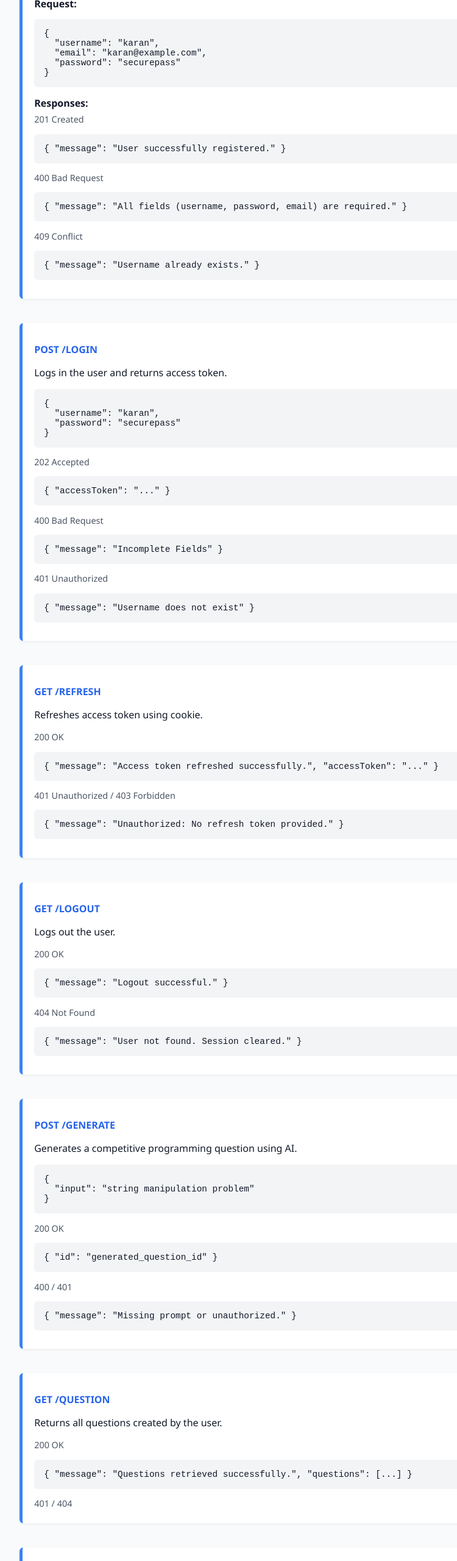
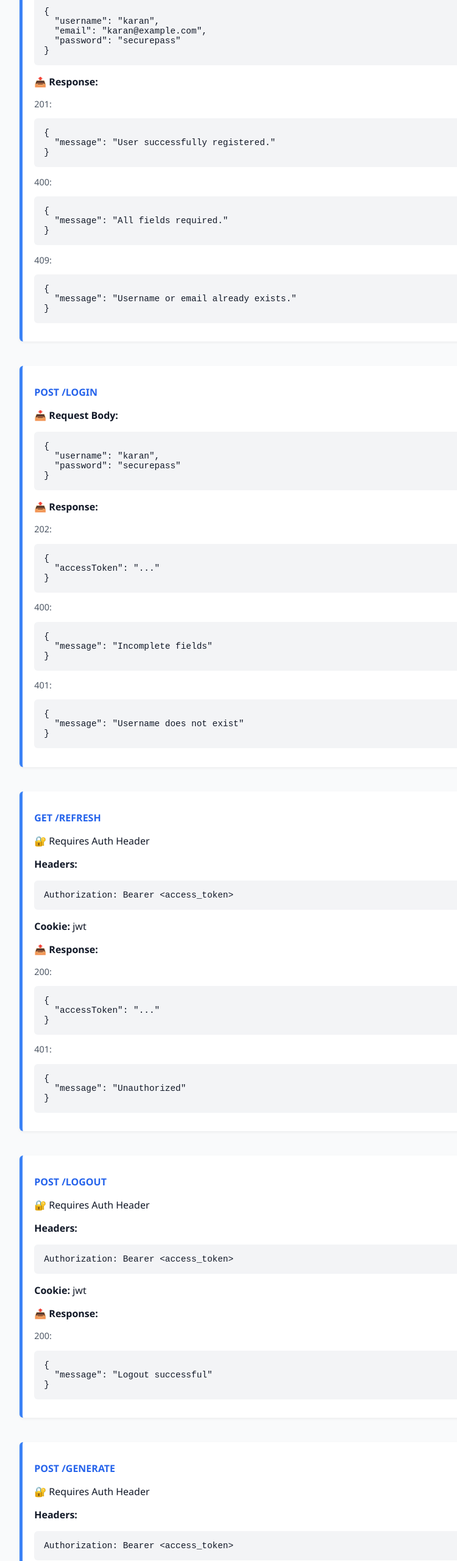
Before and after one commit to karannfr/GenCode-BE, a website: page view/index.html in a window 1280 px wide. Shown: the part 220-2780 px from the top of the page at 61% size, without its empty margins (158-908 px from the left). Drawn offline with Linux system fonts and the light colour scheme.

Commit message:
updated docs

```diff
--- a/view/index.html
+++ b/view/index.html
@@ -1,8 +1,8 @@
 <!DOCTYPE html>
 <html lang="en">
 <head>
-  <meta charset="UTF-8">
-  <meta name="viewport" content="width=device-width, initial-scale=1">
+  <meta charset="UTF-8" />
+  <meta name="viewport" content="width=device-width, initial-scale=1" />
   <title>GenCode API Documentation</title>
   <style>
     body {
@@ -62,162 +62,216 @@
   </style>
 </head>
 <body>
-
-  <header>
-    <h1>GenCode API Documentation</h1>
-  </header>
-
+  <header><h1>GenCode API Documentation</h1></header>
   <main>
-
 <section class="route">
   <p class="method">POST /register</p>
-      <p>Registers a new user.</p>
-      <strong>Request:</strong>
+  <p><strong>📥 Request Body:</strong></p>
   <pre>{
   "username": "karan",
   "email": "karan@example.com",
   "password": "securepass"
 }</pre>
-      <strong>Responses:</strong>
-      <p class="status">201 Created</p>
-      <pre>{ "message": "User successfully registered." }</pre>
-      <p class="status">400 Bad Request</p>
-      <pre>{ "message": "All fields (username, password, email) are required." }</pre>
-      <p class="status">409 Conflict</p>
-      <pre>{ "message": "Username already exists." }</pre>
+  <p><strong>📤 Response:</strong></p>
+  <p class="status">201:</p>
+  <pre>{
+  "message": "User successfully registered."
+}</pre>
+  <p class="status">400:</p>
+  <pre>{
+  "message": "All fields required."
+}</pre>
+  <p class="status">409:</p>
+  <pre>{
+  "message": "Username or email already exists."
+}</pre>
 </section>
 
 <section class="route">
   <p class="method">POST /login</p>
-      <p>Logs in the user and returns access token.</p>
+  <p><strong>📥 Request Body:</strong></p>
   <pre>{
   "username": "karan",
   "password": "securepass"
 }</pre>
-      <p class="status">202 Accepted</p>
-      <pre>{ "accessToken": "..." }</pre>
-      <p class="status">400 Bad Request</p>
-      <pre>{ "message": "Incomplete Fields" }</pre>
-      <p class="status">401 Unauthorized</p>
-      <pre>{ "message": "Username does not exist" }</pre>
+  <p><strong>📤 Response:</strong></p>
+  <p class="status">202:</p>
+  <pre>{
+  "accessToken": "..."
+}</pre>
+  <p class="status">400:</p>
+  <pre>{
+  "message": "Incomplete fields"
+}</pre>
+  <p class="status">401:</p>
+  <pre>{
+  "message": "Username does not exist"
+}</pre>
 </section>
 
 <section class="route">
   <p class="method">GET /refresh</p>
-      <p>Refreshes access token using cookie.</p>
-      <p class="status">200 OK</p>
-      <pre>{ "message": "Access token refreshed successfully.", "accessToken": "..." }</pre>
-      <p class="status">401 Unauthorized / 403 Forbidden</p>
-      <pre>{ "message": "Unauthorized: No refresh token provided." }</pre>
+  <p>🔐 Requires Auth Header</p>
+  <p><strong>Headers:</strong></p>
+  <pre>Authorization: Bearer &lt;access_token&gt;</pre>
+  <p><strong>Cookie:</strong> jwt</p>
+  <p><strong>📤 Response:</strong></p>
+  <p class="status">200:</p>
+  <pre>{
+  "accessToken": "..."
+}</pre>
+  <p class="status">401:</p>
+  <pre>{
+  "message": "Unauthorized"
+}</pre>
 </section>
 
 <section class="route">
-      <p class="method">GET /logout</p>
-      <p>Logs out the user.</p>
-      <p class="status">200 OK</p>
-      <pre>{ "message": "Logout successful." }</pre>
-      <p class="status">404 Not Found</p>
-      <pre>{ "message": "User not found. Session cleared." }</pre>
+  <p class="method">POST /logout</p>
+  <p>🔐 Requires Auth Header</p>
+  <p><strong>Headers:</strong></p>
+  <pre>Authorization: Bearer &lt;access_token&gt;</pre>
+  <p><strong>Cookie:</strong> jwt</p>
+  <p><strong>📤 Response:</strong></p>
+  <p class="status">200:</p>
+  <pre>{
+  "message": "Logout successful"
+}</pre>
 </section>
 
 <section class="route">
   <p class="method">POST /generate</p>
-      <p>Generates a competitive programming question using AI.</p>
+  <p>🔐 Requires Auth Header</p>
+  <p><strong>Headers:</strong></p>
+  <pre>Authorization: Bearer &lt;access_token&gt;</pre>
+  <p><strong>📥 Request Body:</strong></p>
   <pre>{
   "input": "string manipulation problem"
 }</pre>
-      <p class="status">200 OK</p>
-      <pre>{ "id": "generated_question_id" }</pre>
-      <p class="status">400 / 401</p>
-      <pre>{ "message": "Missing prompt or unauthorized." }</pre>
+  <p><strong>📤 Response:</strong></p>
+  <p class="status">200:</p>
+  <pre>{
+  "id": "generated_question_id"
+}</pre>
+  <p class="status">400:</p>
+  <pre>{
+  "message": "Missing input"
+}</pre>
 </section>
 
 <section class="route">
   <p class="method">GET /question</p>
-      <p>Returns all questions created by the user.</p>
-      <p class="status">200 OK</p>
-      <pre>{ "message": "Questions retrieved successfully.", "questions": [...] }</pre>
-      <p class="status">401 / 404</p>
+  <p>🔐 Requires Auth Header</p>
+  <p><strong>Headers:</strong></p>
+  <pre>Authorization: Bearer &lt;access_token&gt;</pre>
+  <p><strong>📤 Response:</strong></p>
+  <p class="status">200:</p>
+  <pre>[
+  {
+    "title": "...",
+    "description": "...",
+    "status": "solved"
+  }
+]</pre>
 </section>
 
 <section class="route">
   <p class="method">GET /question/:id</p>
-      <p>Returns a single question by ID.</p>
-      <p class="status">200 OK</p>
-      <pre>{ "message": "Question retrieved successfully.", "question": {...} }</pre>
-      <p class="status">404 Not Found</p>
+  <p>🔐 Requires Auth Header</p>
+  <p><strong>Headers:</strong></p>
+  <pre>Authorization: Bearer &lt;access_token&gt;</pre>
+  <p><strong>📤 Response:</strong></p>
+  <p class="status">200:</p>
+  <pre>{
+  "title": "...",
+  "description": "...",
+  "testCases": []
+}</pre>
 </section>
 
 <section class="route">
   <p class="method">POST /run</p>
-      <p>Runs the user's code for a question.</p>
+  <p>🔐 Requires Auth Header</p>
+  <p><strong>Headers:</strong></p>
+  <pre>Authorization: Bearer &lt;access_token&gt;</pre>
+  <p><strong>📥 Request Body:</strong></p>
   <pre>{
   "language": "python",
   "code": "print('Hello')",
-  "questionID": "..."
+  "questionID": "12345"
 }</pre>
-      <p class="status">200 OK</p>
+  <p><strong>📤 Response:</strong></p>
+  <p class="status">200:</p>
   <pre>{
-  "message": "Code executed successfully.",
   "results": [
     {
       "input": "...",
       "expected": "...",
-      "stdout": "...",
       "status": "Accepted",
       "passed": true
     }
   ]
 }</pre>
-      <p class="status">401 / 404 / 500</p>
 </section>
 
 <section class="route">
   <p class="method">POST /submit</p>
-      <p>Submits code for evaluation and updates question status.</p>
+  <p>🔐 Requires Auth Header</p>
+  <p><strong>Headers:</strong></p>
+  <pre>Authorization: Bearer &lt;access_token&gt;</pre>
+  <p><strong>📥 Request Body:</strong></p>
   <pre>{
   "language": "cpp",
   "code": "int main(){}",
-  "questionID": "..."
+  "questionID": "12345"
 }</pre>
-      <p class="status">200 OK</p>
+  <p><strong>📤 Response:</strong></p>
+  <p class="status">200:</p>
   <pre>{
-  "message": "Submission processed.",
-  "results": [ ... ]
+  "results": [
+    {
+      "input": "...",
+      "passed": true
+    }
+  ]
 }</pre>
 </section>
 
 <section class="route">
   <p class="method">POST /submit/all</p>
-      <p>Returns all submissions for a question by the user.</p>
-      <pre>{ "questionID": "..." }</pre>
-      <p class="status">200 OK</p>
-      <pre>{ "message": "Submissions retrieved.", "submissions": [...] }</pre>
+  <p>🔐 Requires Auth Header</p>
+  <p><strong>Headers:</strong></p>
+  <pre>Authorization: Bearer &lt;access_token&gt;</pre>
+  <p><strong>📥 Request Body:</strong></p>
+  <pre>{
+  "questionID": "12345"
+}</pre>
+  <p><strong>📤 Response:</strong></p>
+  <p class="status">200:</p>
+  <pre>{
+  "submissions": []
+}</pre>
 </section>
 
 <section class="route">
   <p class="method">GET /stats/:username</p>
-      <p>Returns stats for a user (solved questions, language usage).</p>
-      <p class="status">200 OK</p>
+  <p>🔐 Requires Auth Header</p>
+  <p><strong>Headers:</strong></p>
+  <pre>Authorization: Bearer &lt;access_token&gt;</pre>
+  <p><strong>📤 Response:</strong></p>
+  <p class="status">200:</p>
   <pre>{
-  "message": "User stats retrieved successfully.",
   "stats": {
     "totalQuestions": 10,
-    "solvedQuestions": 6,
+    "solvedQuestions": 5,
     "languagesUsed": {
-      "C": 1, "Cpp": 4, "Java": 0, "Python": 1
+      "C": 2,
+      "Cpp": 3,
+      "Java": 1,
+      "Python": 4
     }
   }
 }</pre>
 </section>
 
-    <section class="route">
-      <p class="method">GET /</p>
-      <p>Default root route.</p>
-      <p class="status">200 OK</p>
-      <pre>{ "message": "Welcome to GenCode API." }</pre>
-    </section>
-
-  </main>
-</body>
-</html>
+</main></body></html>
```
Lines whose indentation alone changed are shown as unchanged.
